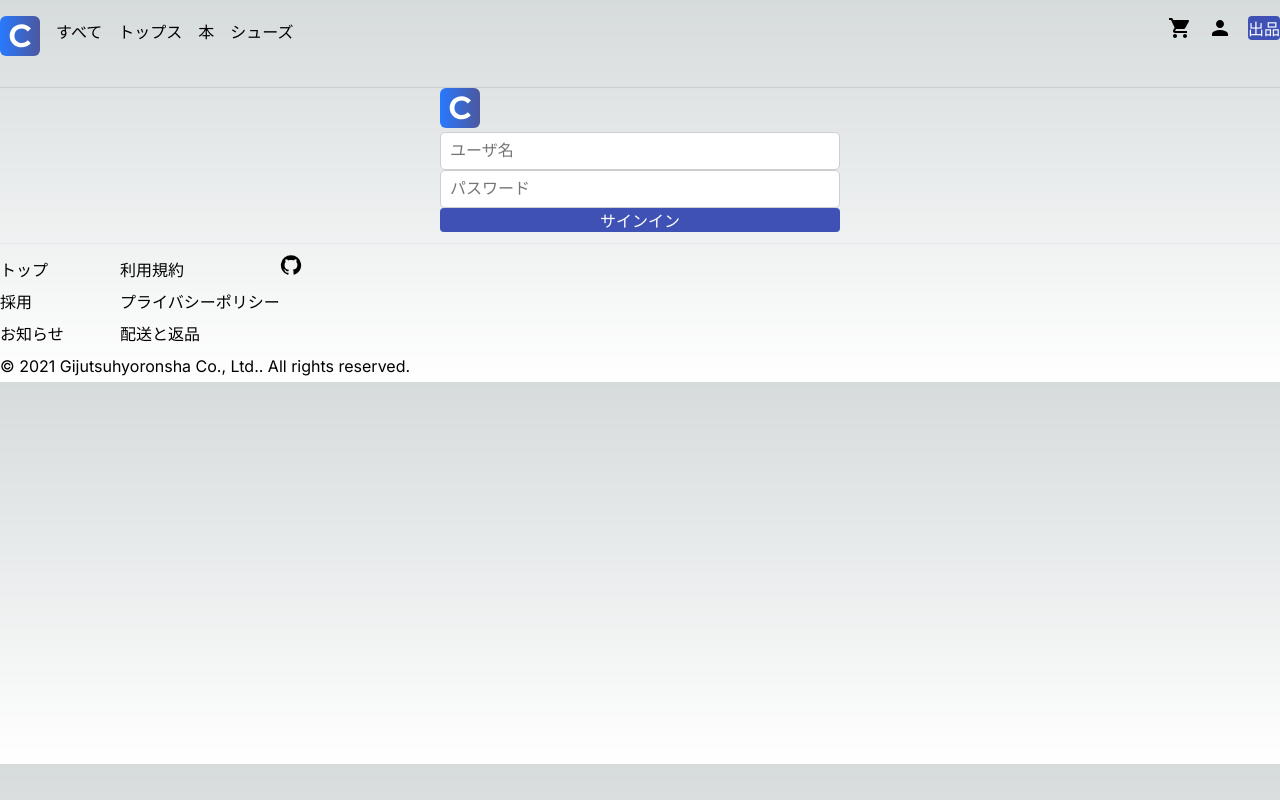
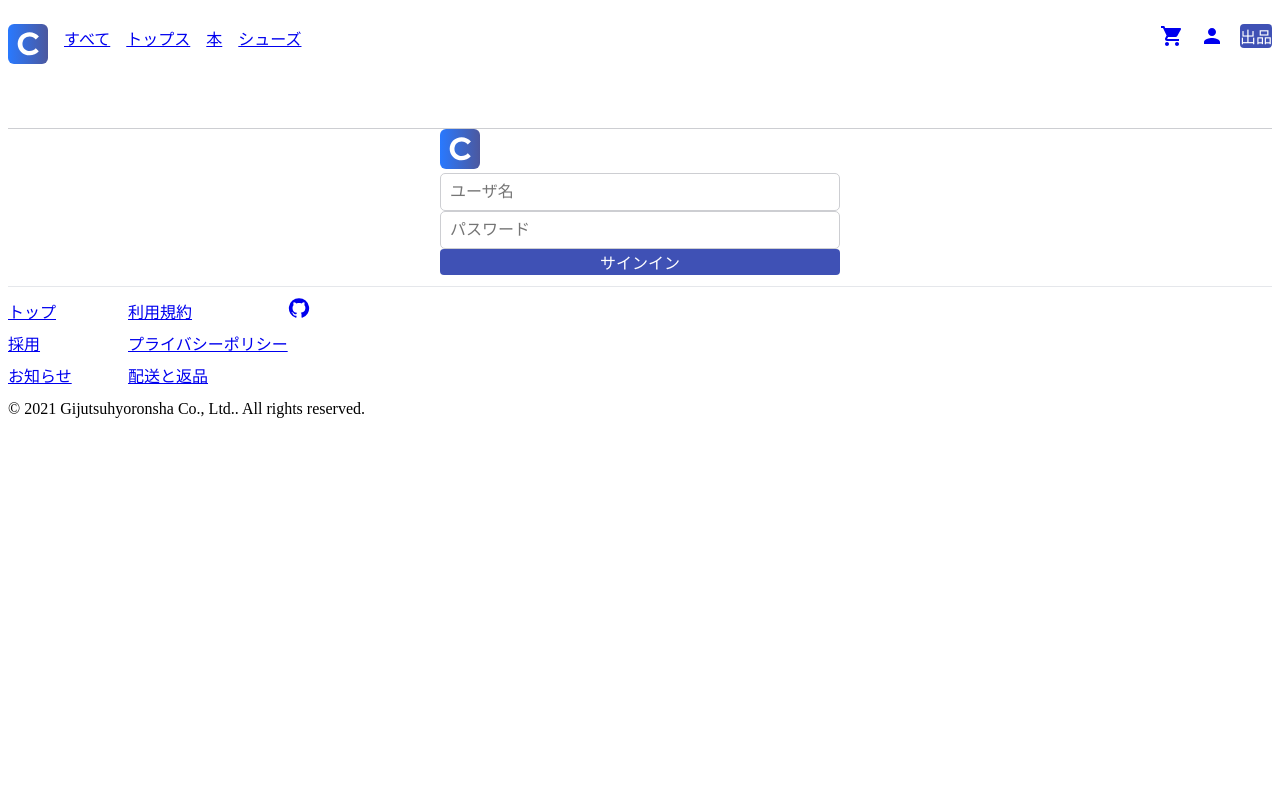
Before and after one commit to ASAP-BYAF/shop, a Next.js app: page /siginin in a window 1280 px wide. Built offline with nearby package versions, Linux system fonts and the light colour scheme.

Commit message:
layout.tsx を編集しました。
レイアウトの設定を最低限にしました。

```diff
--- a/src/app/layout.tsx
+++ b/src/app/layout.tsx
@@ -1,16 +1,6 @@
 "use client";
-
-import "./globals.css";
-import { Inter } from "next/font/google";
 import { ThemeProvider } from "styled-components";
 import { theme } from "@/themes/index";
-
-const inter = Inter({ subsets: ["latin"] });
-
-export const metadata = {
-  title: "Create Next App",
-  description: "Generated by create next app",
-};
 
 export default function RootLayout({
   children,
@@ -19,7 +9,7 @@ export default function RootLayout({
 }) {
   return (
     <html lang="en">
-      <body className={inter.className}>
+      <body>
         <ThemeProvider theme={theme}>{children}</ThemeProvider>
       </body>
     </html>
```
